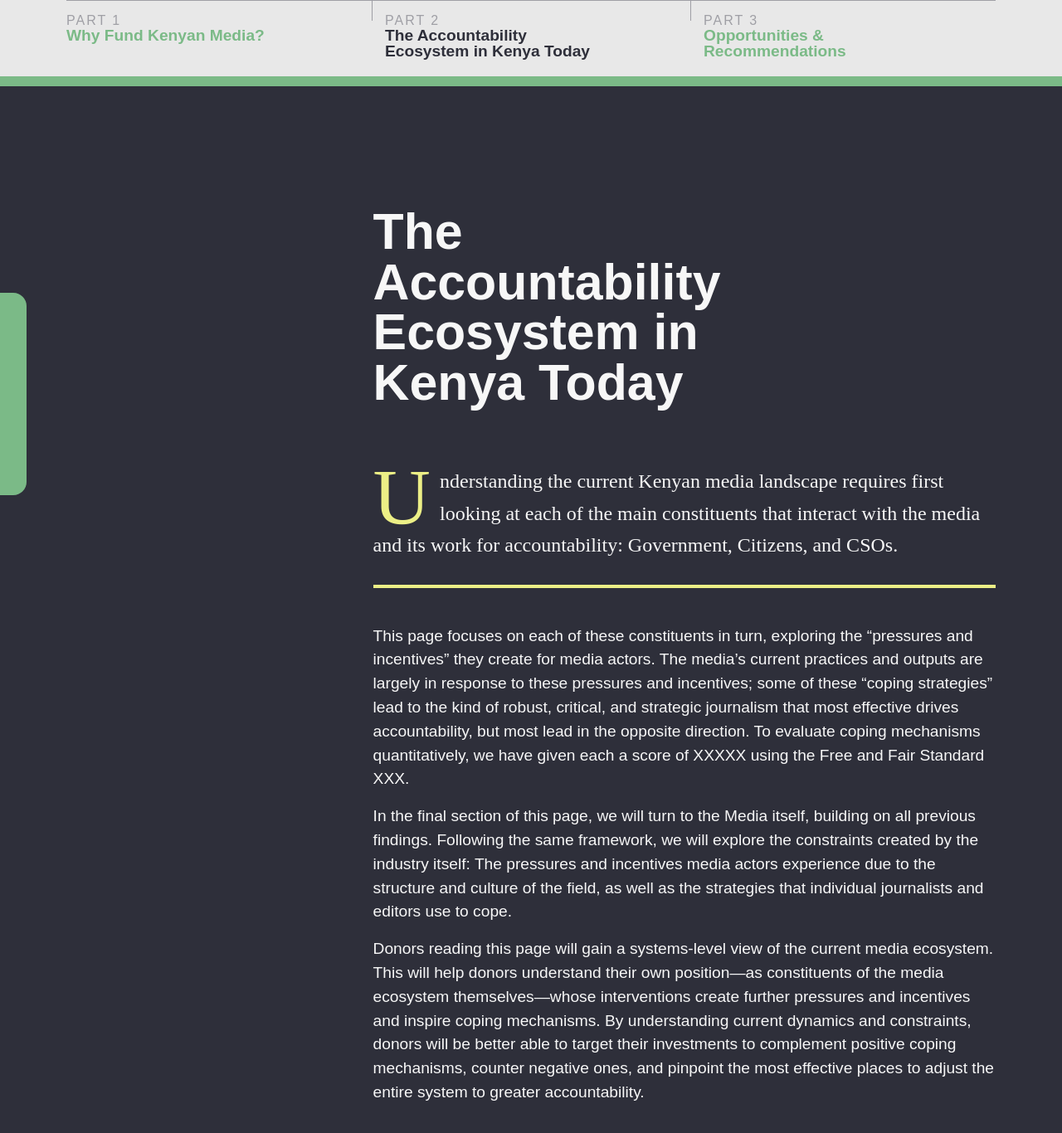
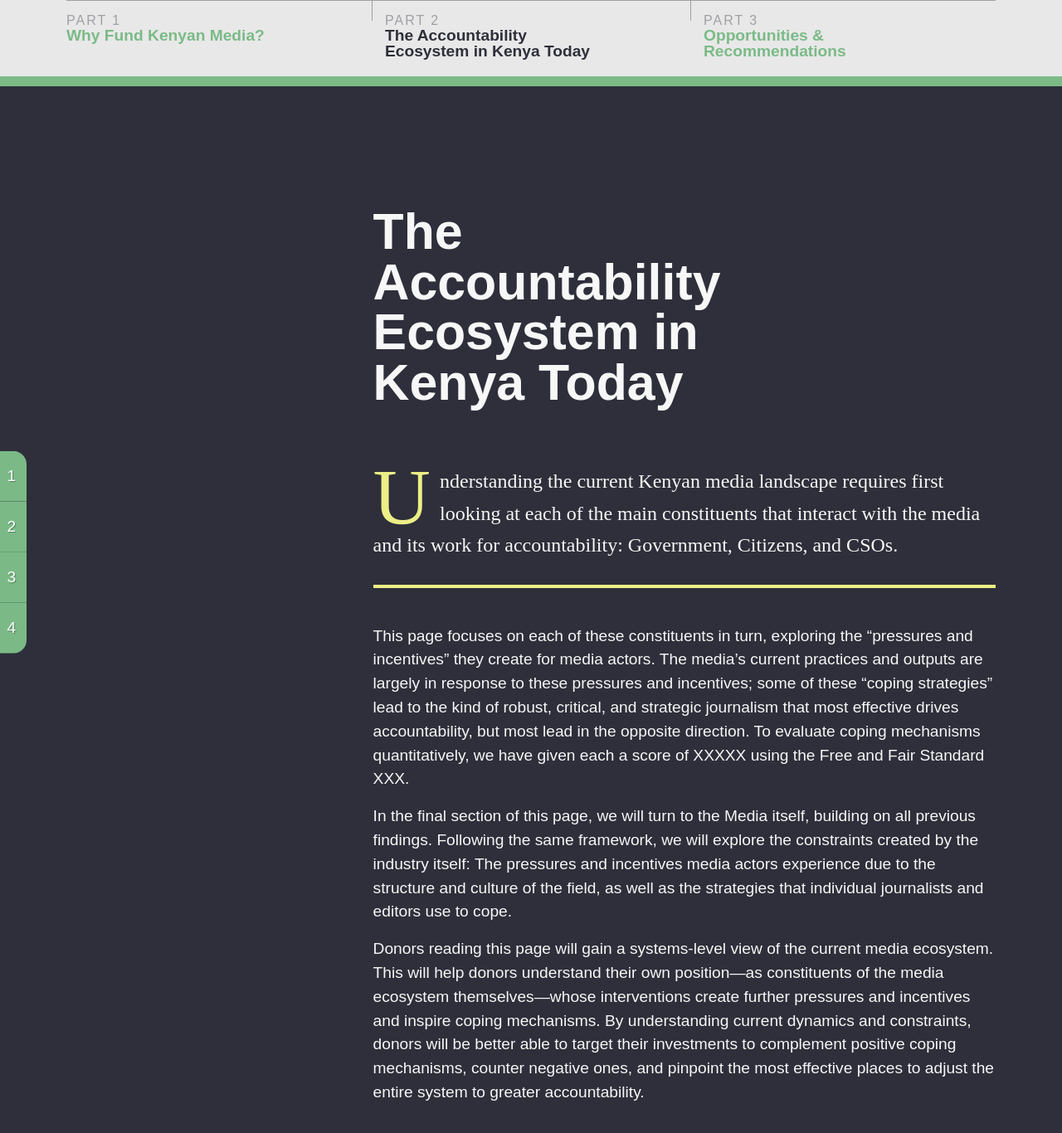
Before and after one commit to theReboot/onken, a Jekyll site: the page built from 2-accountability-ecosystem-kenya/index.md, in a window 1280 px wide and 1400 px high. Shown: the top 1366 px of the window at 83% size. Built offline with Jekyll 4.4.1, drawn with Linux system fonts in a browser that asks for light colours; nearby versions of some CDN libraries.

Commit message:
Readme updates and nav numbers

```diff
--- a/_includes/content/2.2.1_incentives.md
+++ b/_includes/content/2.2.1_incentives.md
@@ -20,7 +20,7 @@ WhatsApp was one of the most important sources of information for many responden
 
 Respondents also looked at newspapers, listened to the radio, and watched television for news. They accessed the internet for news through both Android phones and laptops. In addition to WhatsApp, Facebook was commonly used, although media actors and hard-core digital natives and elites tended to prefer Twitter. YouTube was popular, and many people use torrent download sites to access entertainment; others trade or buy USB and microSD pre-loaded drives to access music, western movies, or sports clips offline (and thus avoid paying for data).
 
-{% include figure.html url="/assets/img/on_graphic_mediaDiet.png" alt="Kenyan media diet" %}
+{% include figure.html src="/assets/img/on_graphic_mediaDiet.png" alt="Kenyan media diet" %}
 
 #### Relying on social media
 
--- a/_includes/figure.html
+++ b/_includes/figure.html
@@ -1,4 +1,4 @@
 <figure{% if include.class != nil  %} class="{{ include.class }}"{% endif %}>
-   <img src="{{ site.baseurl }}{{ include.url }}"{% if include.alt != nil  %} alt="{{ include.alt }}"{% endif %} />
+   <img src="{{ site.baseurl }}{{ include.src }}"{% if include.alt != nil  %} alt="{{ include.alt }}"{% endif %} />
    {% if include.caption != nil %}<figcaption>{{ include.caption }}</figcaption>{% endif %}
 </figure>
--- a/_sass/variables.scss
+++ b/_sass/variables.scss
@@ -2,6 +2,7 @@
 
 $darkBlue: #2e2f3a;
 $green: #7bba87;
+$lightGreen: #a4cdac;
 $yellow: #ecef86;
 $darkYellow: #c6c27d;
 $black: #313131;
--- a/assets/main.scss
+++ b/assets/main.scss
@@ -563,12 +563,14 @@ nav {
 .toc.toc {
   // background: $green;
   color: white;
+  counter-reset: item;
   float: left;
   margin-left: calc(-#{$tocWidth} + 2rem);
   padding: 1.8rem 0 1.8rem 0;
   position: sticky;
-  top: 5.8rem;
-  transition: 1s all ease;
+  top: calc(50vh - 4.5rem);
+  transform: translateY(-50%);
+  transition: .8s all ease;
   width: $tocWidth;
   z-index: 4;
 
@@ -585,6 +587,8 @@ nav {
 
   li {
 
+    position: relative;
+
     &:first-of-type {
       border-radius: 0 1rem 0 0;
       overflow: hidden;
@@ -593,6 +597,16 @@ nav {
     &:last-of-type {
       border-radius: 0 0 1rem 0;
       overflow: hidden;
+    }
+
+    &::after {
+      content: counter(item);
+      counter-increment: item;
+      font-family: $sansSerif;
+      position: absolute;
+      right: .8rem;
+      text-shadow: 1px 1px 1px rgba(0,0,0,.3);
+      top: 1rem;
     }
   }
 
@@ -612,8 +626,8 @@ nav {
     }
 
     &:hover {
+      background: $lightGreen;
       color: $white;
-      opacity: .8;
     }
   }
 
@@ -621,7 +635,6 @@ nav {
   .nav-active.nav-active {
     background: $yellow;
     color: $darkBlue;
-    font-weight: 700;
   }
 }
 
```
Also changed, not shown: README.md, 3 other files.
